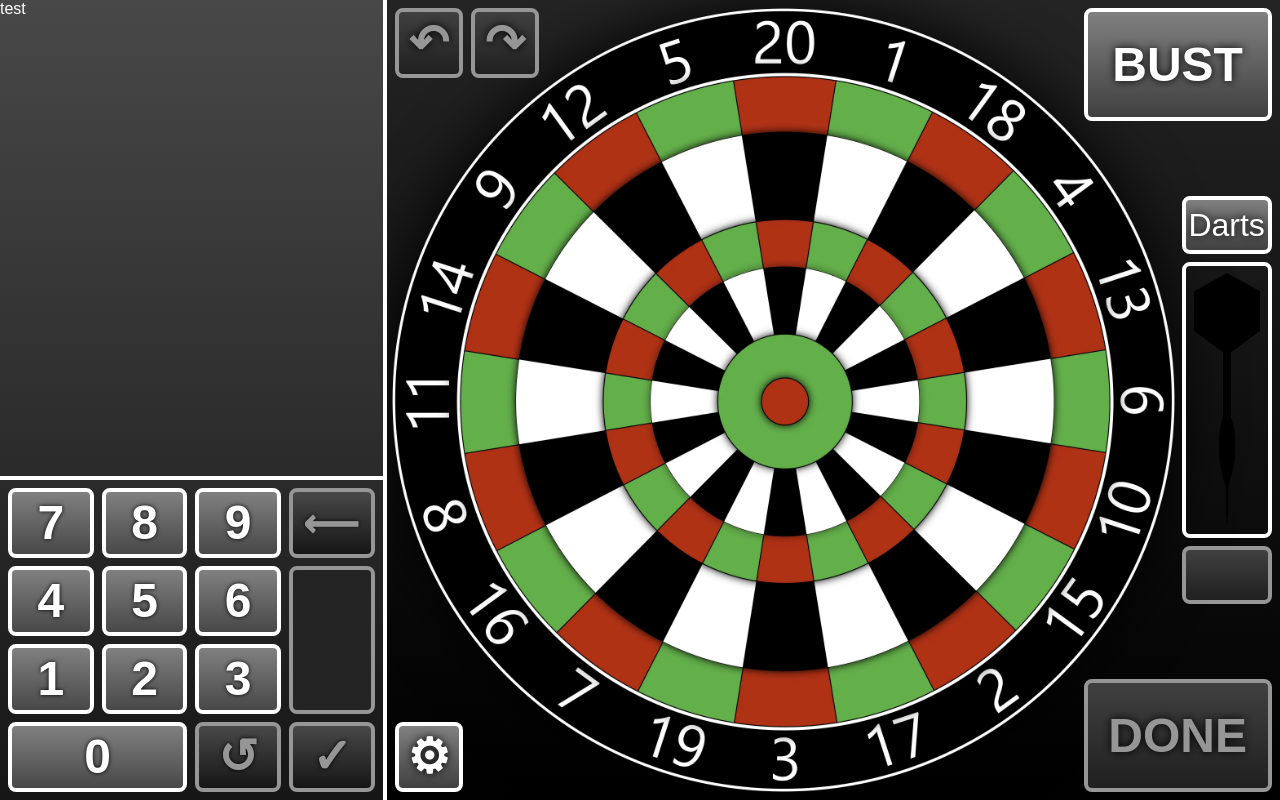
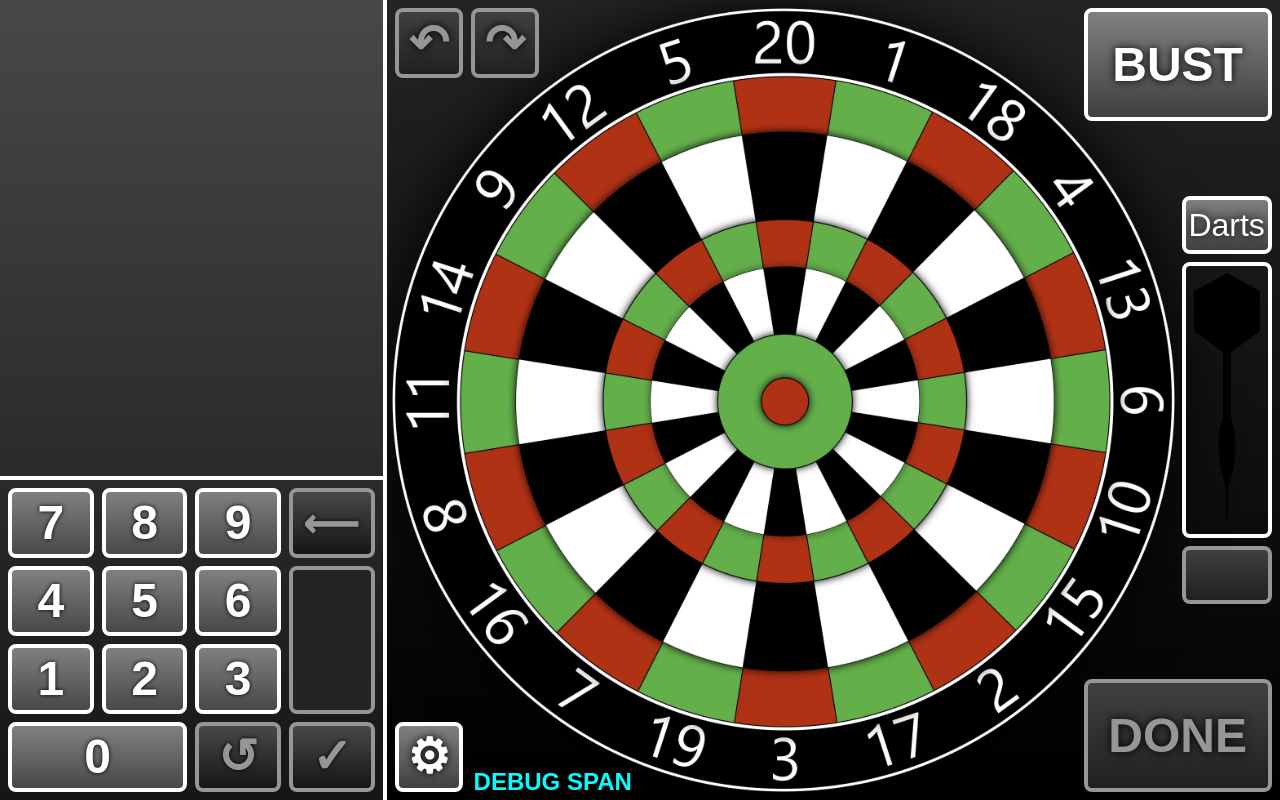
Before and after one commit to ChrisLe5512/Dartscore, a PHP site: page / in a window 1280 px wide. Run offline with PHP 8.4, Linux system fonts and the light colour scheme.

Commit message:
Adjusted debug span

```diff
--- a/dartscore_new/calc.js
+++ b/dartscore_new/calc.js
@@ -2,11 +2,11 @@ document.addEventListener('DOMContentLoaded', function() {
 
 	// GLOBAL
 
-	const testSpan = document.querySelector('.test');
+	const debugSpan = document.querySelector('.debug-span');
 
 	function submitScore(score) {
 		// submit score
-		testSpan.textContent = score;
+		debugSpan.textContent = score;
 		resetBtn.click();
 		dartsClear.click();
 	}
@@ -227,7 +227,7 @@ document.addEventListener('DOMContentLoaded', function() {
 
 		let dartTotal = sector * multiplier;
 
-		testSpan.textContent = `s${sector} ${color} x${multiplier} d${dartDisplay} t${dartTotal}`;
+		debugSpan.textContent = `s${sector} ${color} x${multiplier} d${dartDisplay} t${dartTotal}`;
 
 		counted = false;
 		dartSpans.forEach(span => {
--- a/dartscore_new/index.html
+++ b/dartscore_new/index.html
@@ -17,7 +17,7 @@
 	<main>
 		<aside>
 			<section class="scores-section">
-				<span class="test">test</span>
+
 			</section>
 
 			<section class="calc-section">
@@ -101,6 +101,8 @@
 			</div>
 		</section>
 
+		<span class="debug-span">DEBUG SPAN</span>
+
 		<!-- <div class="i1610"></div> -->
 		<!-- undo: &#8630; -->
 		<!-- up/down arrows: &#x25B4;<br>134<br>&#x25BE; -->
--- a/dartscore_new/styles.css
+++ b/dartscore_new/styles.css
@@ -325,8 +325,13 @@ td.back-score {
 	pointer-events: auto;
 }
 
-.test {
-	color: white;
+.debug-span {
+	position: absolute;
+	top: 96vh;
+	left: 37vw;
+	color: aqua;
+	font-size: 3vh;
+	font-weight: bold;
 }
 
 .i1610 {
```
